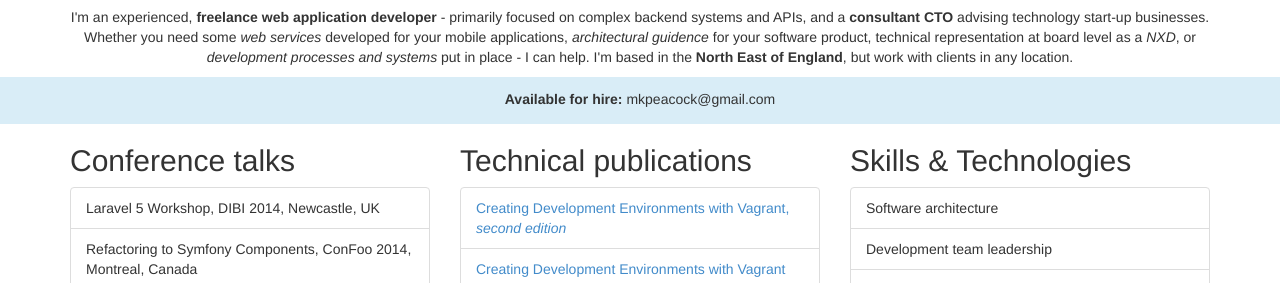
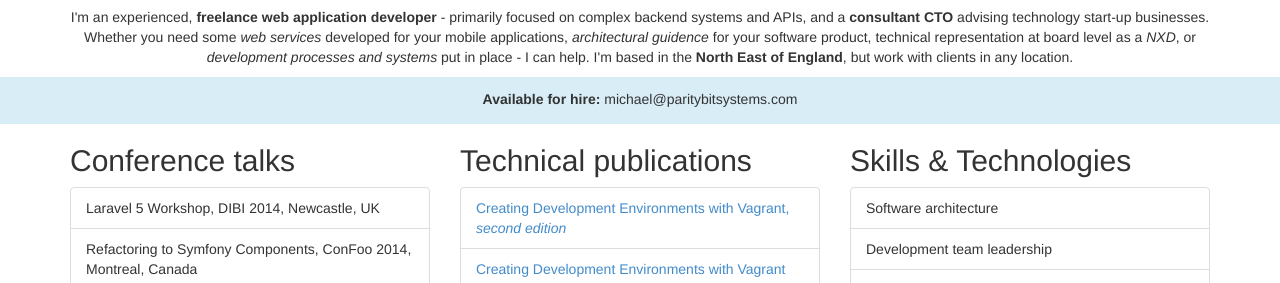
Before and after one commit to mkpeacock/mkpeacock.github.io, a Jekyll site: the page built from index.html, in a window 1280 px wide. Shown: the part 478-761 px from the top of the page. Built offline with Jekyll 4.4.1, drawn with Linux system fonts in a browser that asks for light colours; nearby versions of some CDN libraries.

Commit message:
Change of email address

```diff
--- a/index.html
+++ b/index.html
@@ -9,7 +9,7 @@ layout: home
         </div>
     </div>
 
-    <div class="bg-info center-block" style="text-align: center; padding-top: 12px; padding-bottom: 5px;"><p><strong>Available for hire:</strong> mkpeacock@gmail.com</p></div>
+    <div class="bg-info center-block" style="text-align: center; padding-top: 12px; padding-bottom: 5px;"><p><strong>Available for hire:</strong> michael@paritybitsystems.com</p></div>
 
     <div class="container">
 
```
